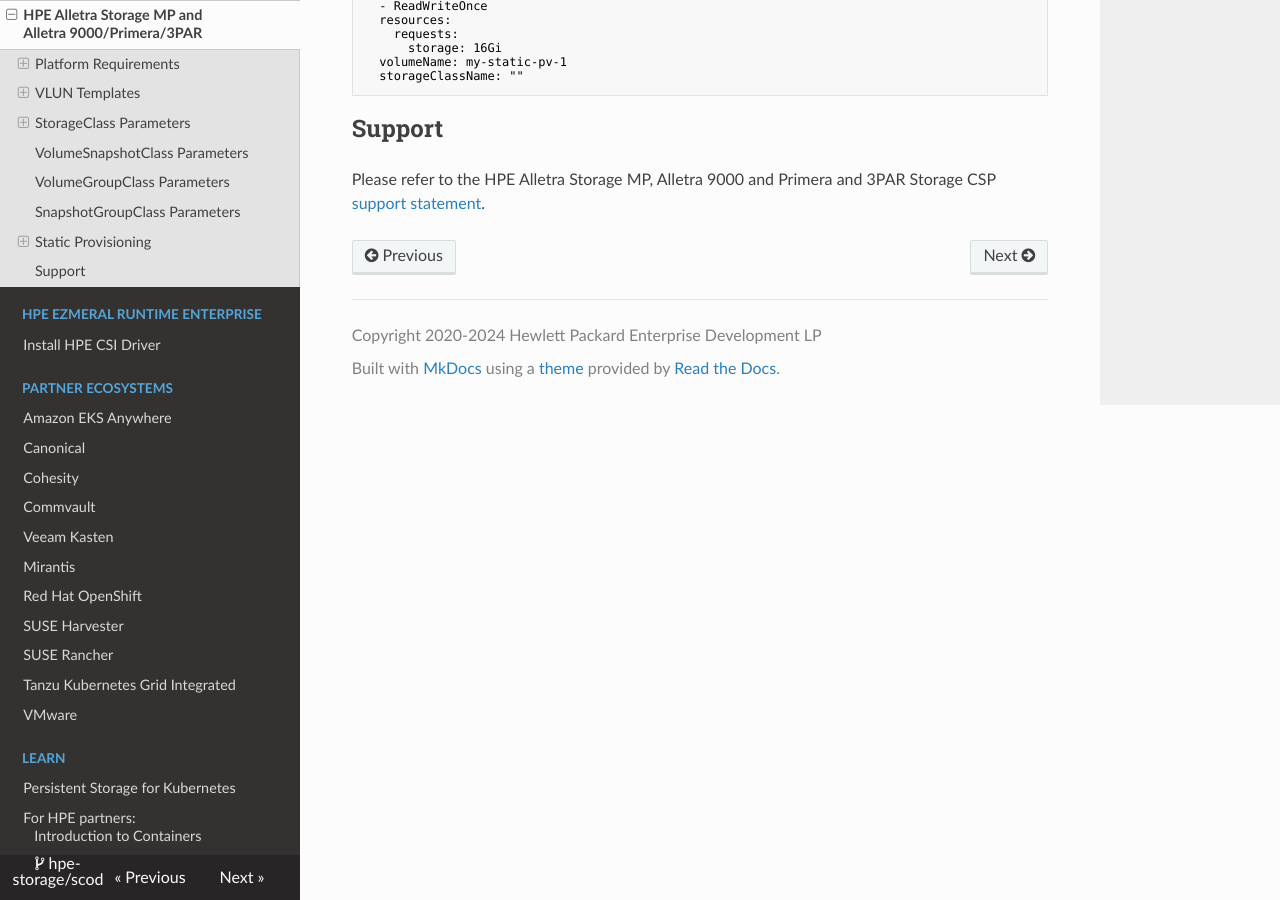
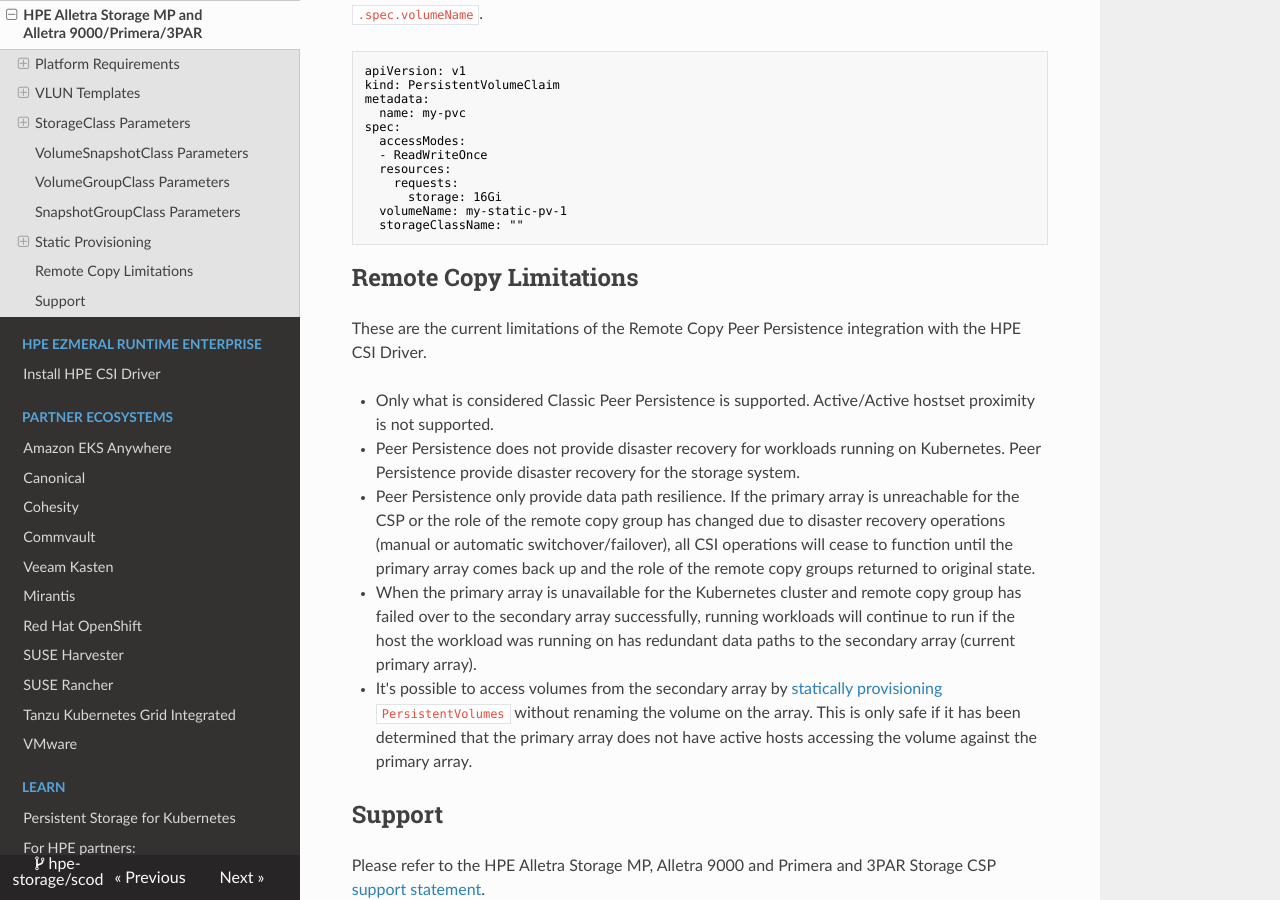
Before and after one commit to hpe-storage/scod, an MkDocs documentation site: the page built from docs/container_storage_provider/hpe_alletra_storage_mp/index.md, in a window 1280 px wide and 900 px high, scrolled down 11391 px. Built offline with MkDocs 1.6.1, drawn with Linux system fonts in a browser that asks for light colours; nearby versions of some CDN libraries; some of the changed text lies outside the part shown.

Commit message:
PP limitations (#215)
* PP limitations

Signed-off-by: Michael Mattsson <michael.mattsson@gmail.com>

---------

Signed-off-by: Michael Mattsson <michael.mattsson@gmail.com>

````diff
--- a/docs/container_storage_provider/hpe_alletra_storage_mp/index.md
+++ b/docs/container_storage_provider/hpe_alletra_storage_mp/index.md
@@ -164,6 +164,9 @@
 
 For a tutorial on how to enable replication, check out the blog [Enabling Remote Copy using the HPE CSI Driver for Kubernetes on HPE Primera](https://developer.hpe.com/blog/ppPAlQ807Ah8QGMNl1YE/tutorial-enabling-remote-copy-using-the-hpe-csi-driver-for-kubernetes-on)
 
+!!! warning
+    Be understood with the [limitations](#remote_copy_limitations) of the Remote Copy Peer Persistence integration with the HPE CSI Driver before proceeding.
+
 A Custom Resource Definition (CRD) of type `hpereplicationdeviceinfos.storage.hpe.com`  must be created to define the target array information. The CRD object name will be used to define the `StorageClass` parameter **replicationDevices**. CRD mandatory parameters: `targetCpg`, `targetName`, `targetSecret` and `targetSecretNamespace`.
 
 
@@ -214,9 +217,7 @@
 </small>
 
 !!! important
-
     Remote Copy groups (RCG) created by the HPE CSI driver 2.1 and later have the **Auto synchronize** and **Auto recover** policies applied. <br /> To add or remove these policies from RCGs, modify the existing RCG using the SSMC or CLI with the following command: <br/ > <br /> **Add** <br /> `setrcopygroup pol auto_recover,auto_synchronize <group_name>` <br/ > **Remove** <br /> `setrcopygroup pol no_auto_recover,no_auto_synchronize <group_name>`
-
 
 #### Add Non-Replicated Volume to Remote Copy group
 
@@ -232,8 +233,6 @@
 
 !!! note
     `remoteCopyGroup` and `oneRcgPerPvc` parameters are mutually exclusive and cannot be added together when editing a `PVC`.
-
-
 
 ## VolumeSnapshotClass Parameters
 
@@ -390,6 +389,16 @@
   storageClassName: ""
 ```
 
+## Remote Copy Limitations
+
+These are the current limitations of the Remote Copy Peer Persistence integration with the HPE CSI Driver.
+
+- Only what is considered Classic Peer Persistence is supported. Active/Active hostset proximity is not supported.
+- Peer Persistence does not provide disaster recovery for workloads running on Kubernetes. Peer Persistence provide disaster recovery for the storage system.
+- Peer Persistence only provide data path resilience. If the primary array is unreachable for the CSP or the role of the remote copy group has changed due to disaster recovery operations (manual or automatic switchover/failover), all CSI operations will cease to function until the primary array comes back up and the role of the remote copy groups returned to original state.
+- When the primary array is unavailable for the Kubernetes cluster and remote copy group has failed over to the secondary array successfully, running workloads will continue to run if the host the workload was running on has redundant data paths to the secondary array (current primary array).
+- It's possible to access volumes from the secondary array by [statically provisioning](#static_provisioning) `PersistentVolumes` without renaming the volume on the array. This is only safe if it has been determined that the primary array does not have active hosts accessing the volume against the primary array.
+
 ## Support
 
 Please refer to the HPE Alletra Storage MP, Alletra 9000 and Primera and 3PAR Storage CSP [support statement](../../legal/support/index.md#hpe_primera_and_hpe_3par_container_storage_provider_support).
````
